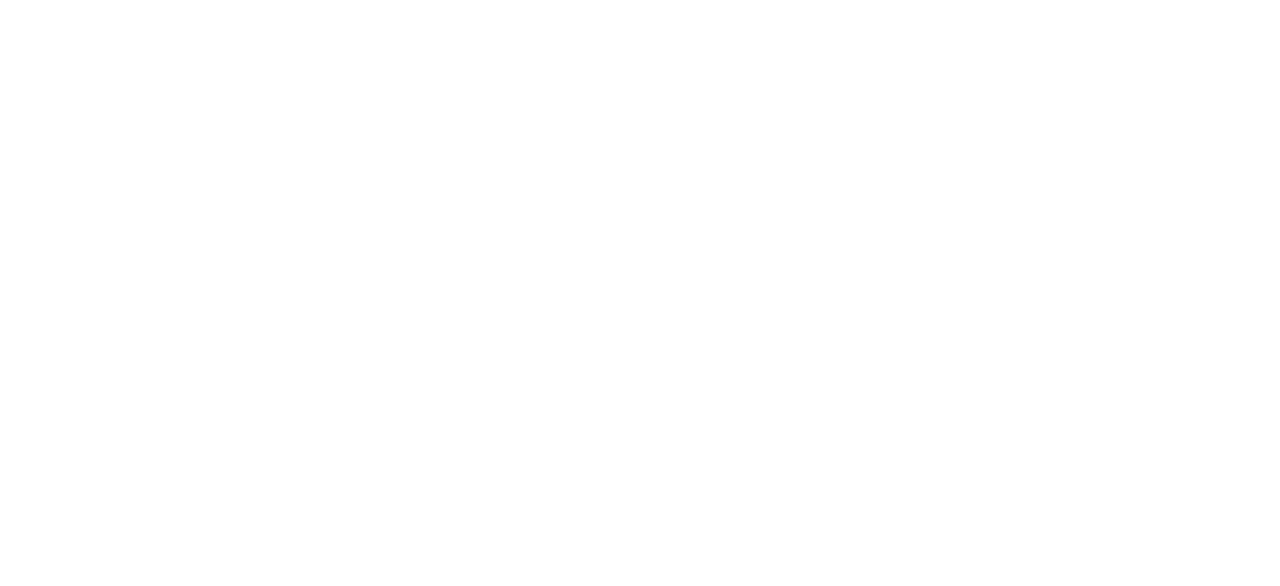
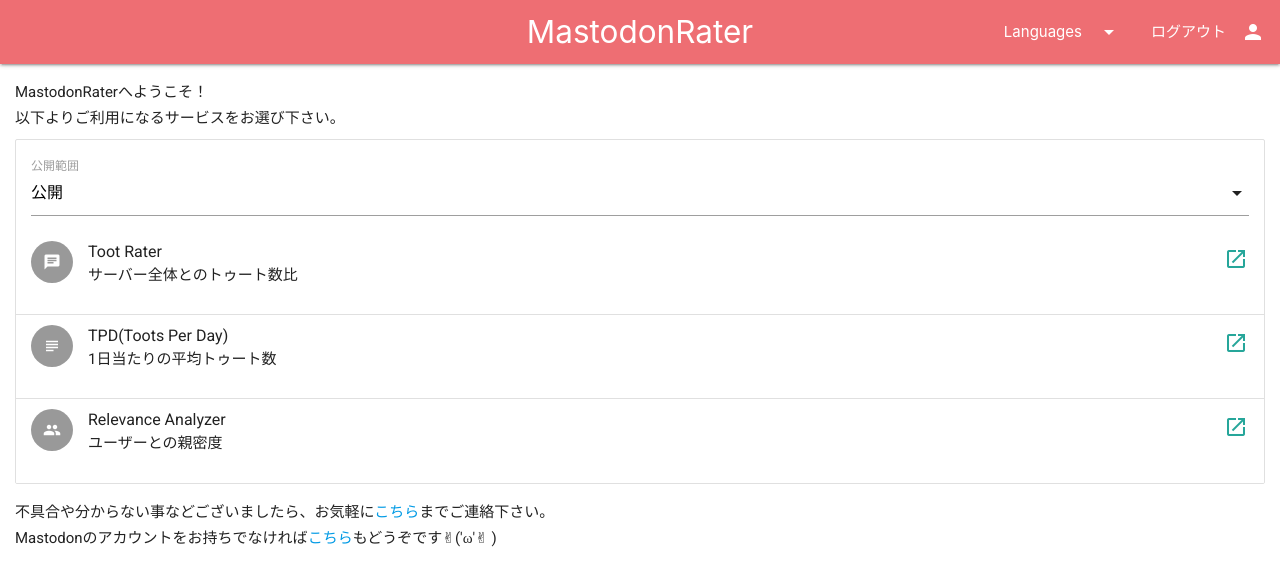
Before and after one commit to GenbuProject/MastodonRater-Nodejs, a website: page view/index.html in a window 1280 px wide. Drawn offline with nearby package versions, Linux system fonts and the light colour scheme.

Commit message:
Create UI from frame-part

```diff
--- a/view/index.html
+++ b/view/index.html
@@ -15,12 +15,93 @@
 		  gtag('config', 'UA-88656260-3');
 		</Script>
 
-		<Script Src = "main.js"></Script>
+		<Link Rel = "StyleSheet" Href = "https://fonts.googleapis.com/icon?family=Roboto" />
+		<Link Rel = "StyleSheet" Href = "https://fonts.googleapis.com/icon?family=Material+Icons" />
+		<Link Rel = "StyleSheet" Href = "https://cdnjs.cloudflare.com/ajax/libs/materialize/1.0.0-alpha.4/css/materialize.min.css" />
+		<Script Src = "https://cdnjs.cloudflare.com/ajax/libs/materialize/1.0.0-alpha.4/js/materialize.min.js"></Script>
+
+		<Script Src = "main.js" Defer></Script>
+		<Link Rel = "StyleSheet" Href = "main.css" />
 	</Head>
 
 	<Body>
-		<!--
-			location.href.replace(location.search, "") + "token"
-		-->
+		<Header Class = "navbar-fixed">
+			<Nav>
+				<Div Class = "nav-wrapper">
+					<Span Class = "brand-logo center">MastodonRater</Span>
+
+					<UL Class = "right">
+						<Li><A Class = "dropdown-target" Data-Target = "Header-Languages">Languages<I Class = "material-icons right">arrow_drop_down</I></A></Li>
+						<UL ID = "Header-Languages" Class = "dropdown-content">
+							<Li><A Href = "?lang=ja">日本語</A></Li>
+							<Li><A Href = "?lang=en">English</A></Li>
+						</UL>
+
+						<Li><A Href = "#">ログアウト<I Class = "material-icons right">person</I></A></Li>
+					</UL>
+				</Div>
+			</Nav>
+		</Header>
+
+		<Main>
+			<Article>
+				MastodonRaterへようこそ！<Br />
+				以下よりご利用になるサービスをお選び下さい。
+			</Article>
+
+			<UL Class = "collection">
+				<Li Class = "collection-header">
+					<Div Class = "input-field">
+						<Select>
+							<Option Value = "public">公開</Option>
+							<Option Value = "unlisted">未収載</Option>
+							<Option Value = "private">非公開</Option>
+							<Option Value = "limited">限定公開(一部のインスタンスのみ)</Option>
+							<Option Value = "direct">ダイレクト</Option>
+						</Select>
+
+						<Label>公開範囲</Label>
+					</Div>
+				</Li>
+
+				<Li Class = "collection-item avatar">
+					<I Class = "material-icons circle">chat</I>
+
+					<Span Class = "title">Toot Rater</Span>
+					<P>
+						サーバー全体とのトゥート数比
+					</P>
+
+					<A Class = "secondary-content" Href = "#"><I Class = "material-icons">launch</I></A>
+				</Li>
+
+				<Li Class = "collection-item avatar">
+					<I Class = "material-icons circle">subject</I>
+
+					<Span Class = "title">TPD(Toots Per Day)</Span>
+					<P>
+						1日当たりの平均トゥート数
+					</P>
+
+					<A Class = "secondary-content" Href = "#"><I Class = "material-icons">launch</I></A>
+				</Li>
+
+				<Li Class = "collection-item avatar">
+					<I Class = "material-icons circle">people</I>
+
+					<Span Class = "title">Relevance Analyzer</Span>
+					<P>
+						ユーザーとの親密度
+					</P>
+
+					<A Class = "secondary-content" Href = "#"><I Class = "material-icons">launch</I></A>
+				</Li>
+			</UL>
+
+			<Article>
+				不具合や分からない事などございましたら、お気軽に<A Href = "https://itabashi.0j0.jp/@ProgrammerGenboo" Target = "_blank">こちら</A>までご連絡下さい。<Br />
+				Mastodonのアカウントをお持ちでなければ<A Href = "mailto:programmergenboo@gmail.com">こちら</A>もどうぞです✌︎('ω'✌︎ )
+			</Article>
+		</Main>
 	</Body>
 </HTML>
--- /dev/null
+++ b/view/main.css
@@ -0,0 +1,12 @@
+.collection > .collection-header {
+	Padding: 1rem 1rem 0;
+}
+
+
+
+Main {
+	Padding: 1rem;
+
+	Font-Family: Roboto;
+	Line-Height: 1.75;
+}
--- a/view/main.js
+++ b/view/main.js
@@ -0,0 +1,6 @@
+const SITEURL = location.href.replace(location.search, "");
+
+window.addEventListener("DOMContentLoaded", () => {
+	document.querySelectorAll("Select").forEach(select => M.FormSelect.init(select));
+	document.querySelectorAll(".dropdown-target").forEach(dropdownTarget => M.Dropdown.init(dropdownTarget));
+});
```
